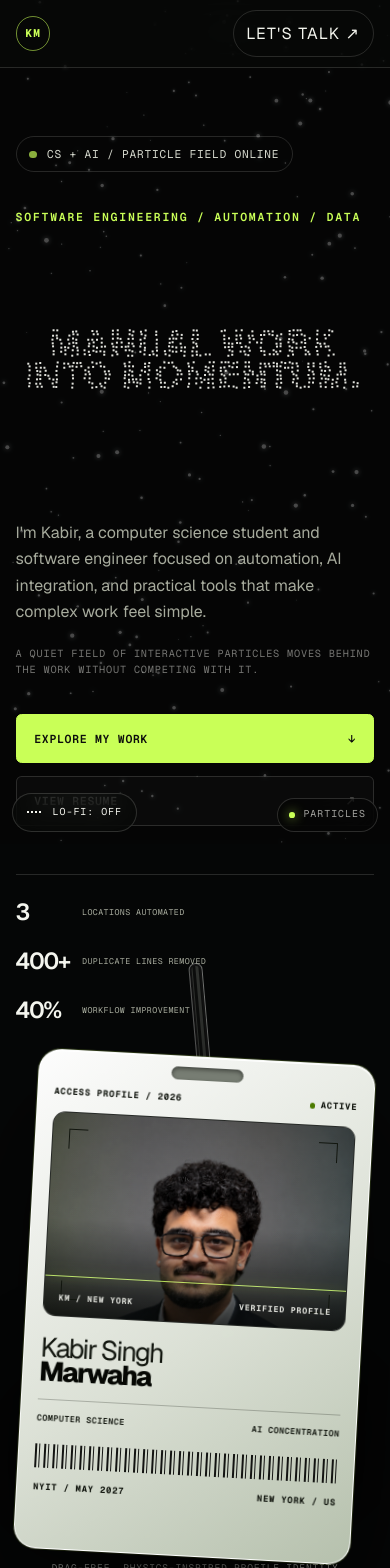
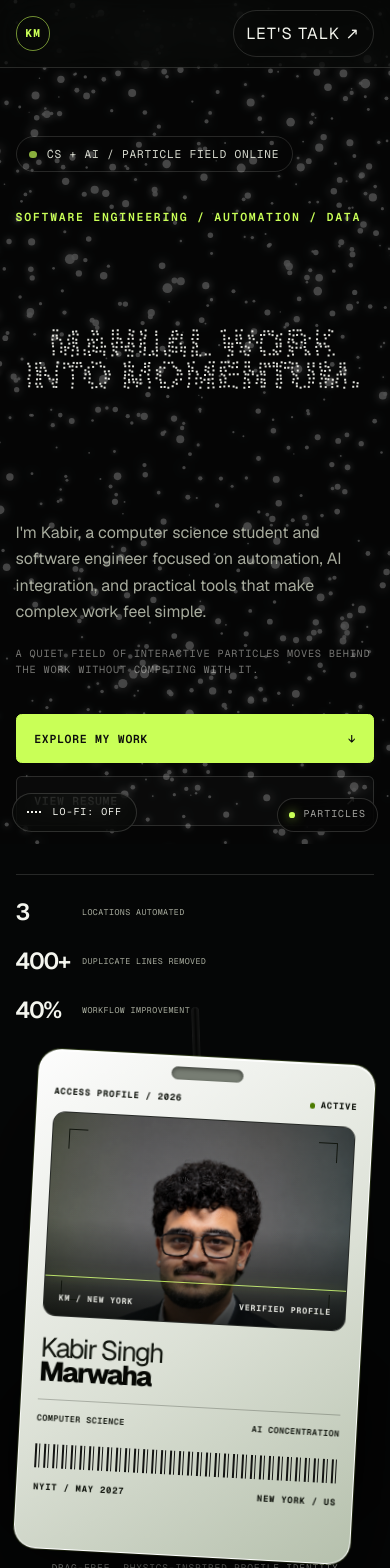
Before and after one commit to Kabir-SM/Kabir-SM.github.io, a Next.js app: page / in a window 390 px wide. Shown: the top 1568 px of the page. Built offline with nearby package versions, Linux system fonts and the light colour scheme.

Commit message:
Increase particle density and refine lanyard

```diff
--- a/app/KineticExperience.tsx
+++ b/app/KineticExperience.tsx
@@ -5,7 +5,7 @@ import Particles from "./Particles";
 
 type AudioRig = { context: AudioContext; gain: GainNode; sources: AudioScheduledSourceNode[] };
 
-const PARTICLE_COLORS = ["#ffffff"];
+const PARTICLE_COLORS = ["#f3f3f3"];
 
 function createLofiLoop(context: AudioContext) {
   const bpm = 82;
@@ -155,13 +155,14 @@ export function KineticExperience() {
       <div className="particles-background" aria-hidden="true">
         <Particles
           particleColors={PARTICLE_COLORS}
-          particleCount={200}
+          particleCount={700}
           particleSpread={10}
-          speed={0.1}
-          particleBaseSize={100}
+          speed={0.2}
+          particleBaseSize={200}
           moveParticlesOnHover
           alphaParticles={false}
           disableRotation={false}
+          pixelRatio="1"
         />
       </div>
       <div ref={cursorRef} className="kinetic-cursor" aria-hidden="true"><span /></div>
--- a/app/Particles.tsx
+++ b/app/Particles.tsx
@@ -21,6 +21,7 @@ type ParticlesProps = {
   moveParticlesOnHover?: boolean;
   alphaParticles?: boolean;
   disableRotation?: boolean;
+  pixelRatio?: number | string;
 };
 
 export default function Particles({
@@ -32,6 +33,7 @@ export default function Particles({
   moveParticlesOnHover = true,
   alphaParticles = false,
   disableRotation = false,
+  pixelRatio = 1,
 }: ParticlesProps) {
   const canvasRef = useRef<HTMLCanvasElement>(null);
 
@@ -64,7 +66,8 @@ export default function Particles({
 
     const resize = () => {
       const bounds = canvas.getBoundingClientRect();
-      const dpr = Math.min(window.devicePixelRatio || 1, 2);
+      const requestedRatio = Number(pixelRatio);
+      const dpr = Number.isFinite(requestedRatio) ? Math.min(2, Math.max(0.5, requestedRatio)) : 1;
       width = Math.max(1, bounds.width);
       height = Math.max(1, bounds.height);
       canvas.width = Math.floor(width * dpr);
@@ -146,7 +149,7 @@ export default function Particles({
       window.removeEventListener("pointermove", onPointerMove);
       window.removeEventListener("pointerleave", onPointerLeave);
     };
-  }, [alphaParticles, disableRotation, moveParticlesOnHover, particleBaseSize, particleColors, particleCount, particleSpread, speed]);
+  }, [alphaParticles, disableRotation, moveParticlesOnHover, particleBaseSize, particleColors, particleCount, particleSpread, pixelRatio, speed]);
 
   return <canvas ref={canvasRef} className="particles-canvas" aria-hidden="true" />;
 }
--- a/app/globals.css
+++ b/app/globals.css
@@ -2530,3 +2530,33 @@ summary {
     background: rgba(5, 6, 6, 0.46);
   }
 }
+
+/* Low-profile lanyard for the monochrome particle system */
+.lanyard {
+  top: -3.5rem;
+  width: 8px;
+  height: 220px;
+  border-color: rgba(243, 243, 243, 0.12);
+  background: repeating-linear-gradient(90deg, #202220 0 2px, #0a0b0a 2px 4px);
+  box-shadow: inset 0 0 0 1px rgba(255, 255, 255, 0.05);
+  opacity: 0.48;
+  transform: translateX(-50%) rotate(-2deg);
+}
+
+.lanyard span {
+  bottom: -0.75rem;
+  width: 2.5rem;
+  height: 1.25rem;
+  border-width: 2px;
+  border-color: #464a45;
+  background: #161816;
+  opacity: 0.78;
+}
+
+@media (max-width: 760px) {
+  .lanyard {
+    top: -2.25rem;
+    height: 180px;
+    opacity: 0.38;
+  }
+}
```
